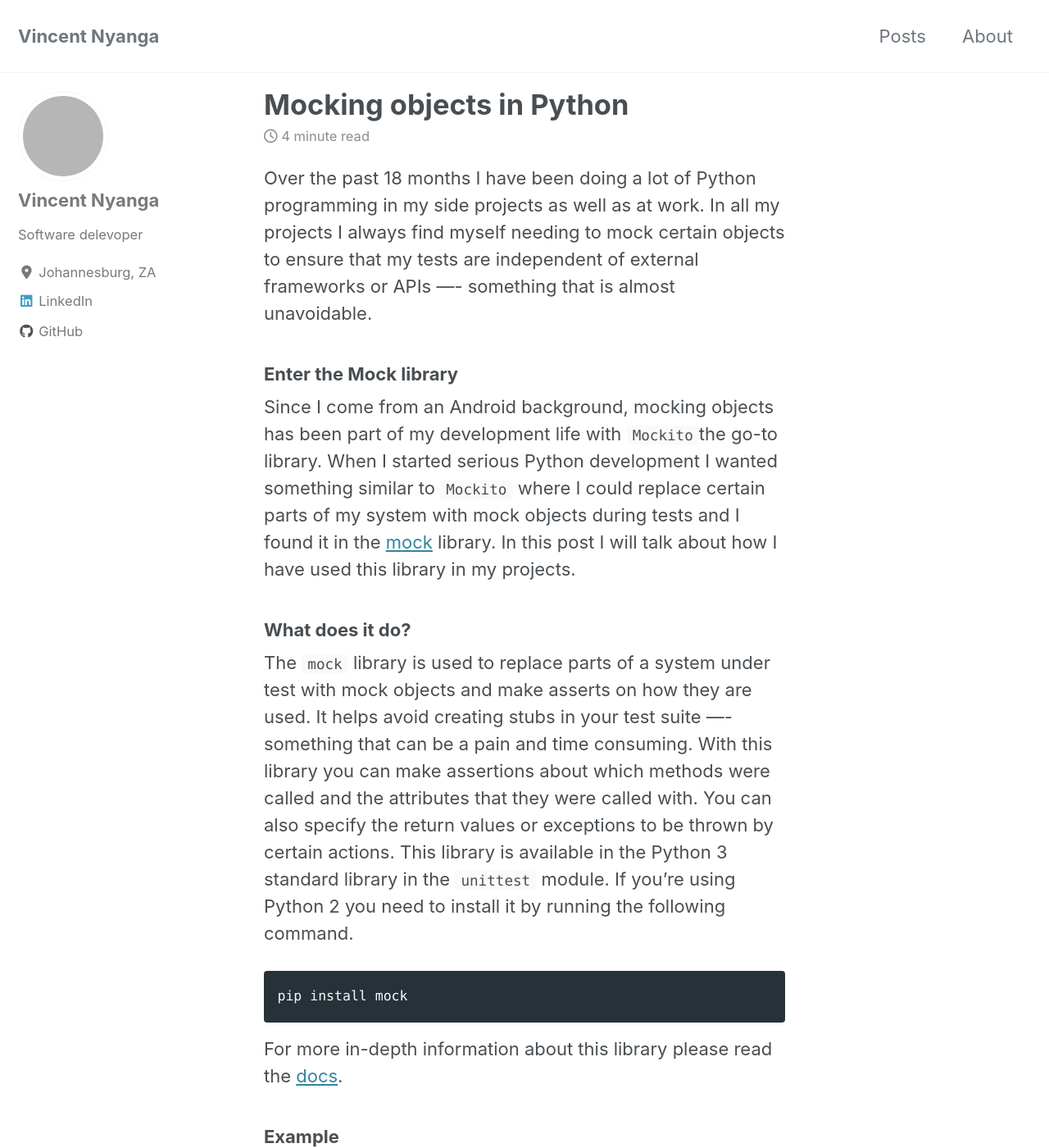
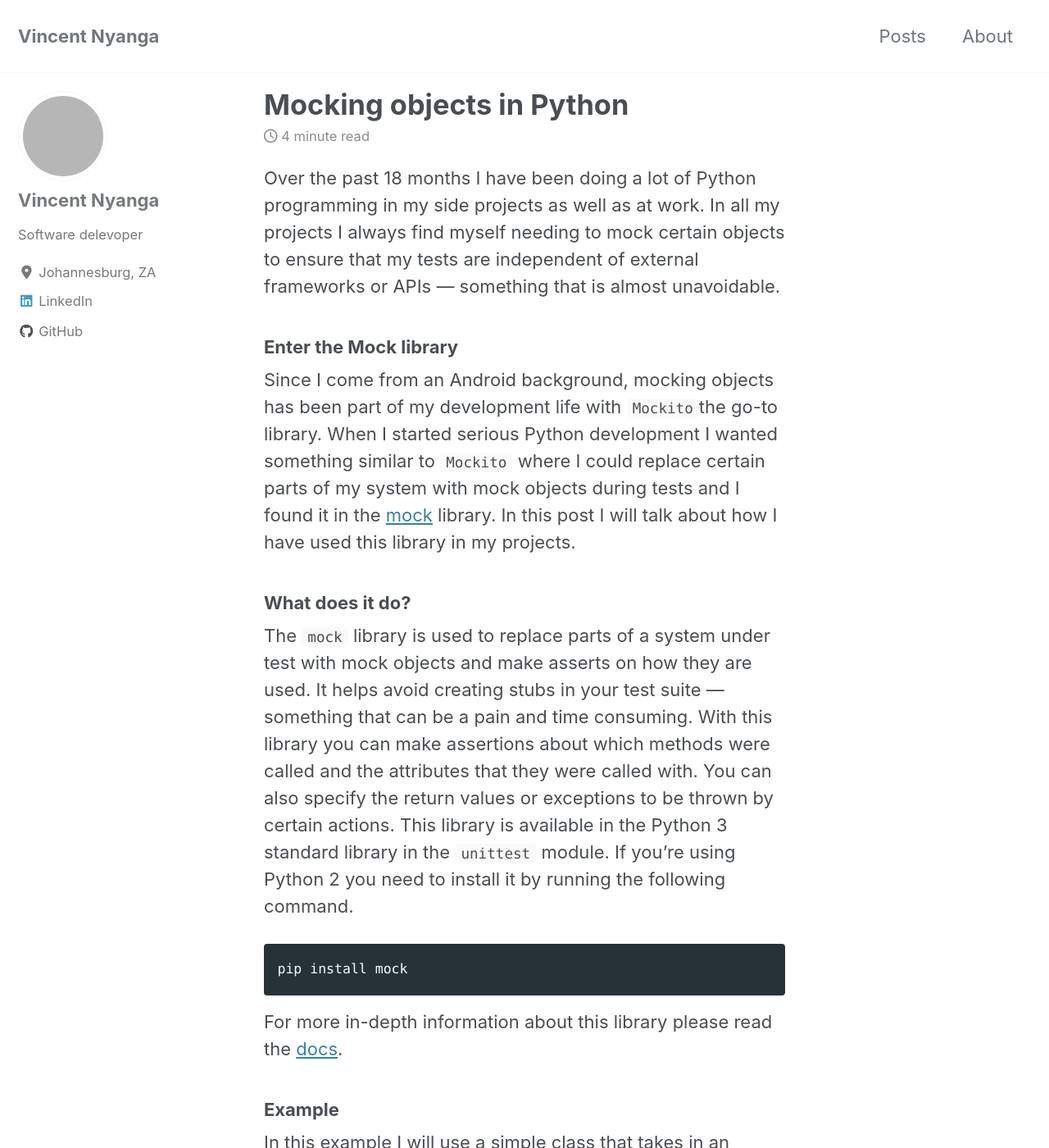
Before and after one commit to vince-nyanga/vince-nyanga.github.io, a Jekyll site: the page built from _posts/2018-04-24-mocking-objects-in-python.md, in a window 1280 px wide and 1400 px high. Shown: the whole window at 82% size. Built offline with Jekyll 4.4.1, drawn with Linux system fonts in a browser that asks for light colours; cached includes are drawn as plain includes; nearby versions of some CDN libraries; grey boxes are pictures that could not be loaded.

Commit message:
fixed typo

````diff
--- a/_posts/2018-04-24-mocking-objects-in-python.md
+++ b/_posts/2018-04-24-mocking-objects-in-python.md
@@ -4,13 +4,13 @@ date: 2018-04-24
 tags: [Python]
 ---
 
-Over the past 18 months I have been doing a lot of Python programming in my side projects as well as at work. In all my projects I always find myself needing to mock certain objects to ensure that my tests are independent of external frameworks or APIs —- something that is almost unavoidable.
+Over the past 18 months I have been doing a lot of Python programming in my side projects as well as at work. In all my projects I always find myself needing to mock certain objects to ensure that my tests are independent of external frameworks or APIs — something that is almost unavoidable.
 
 ### Enter the Mock library
 Since I come from an Android background, mocking objects has been part of my development life with `Mockito`the go-to library. When I started serious Python development I wanted something similar to `Mockito` where I could replace certain parts of my system with mock objects during tests and I found it in the [mock](https://docs.python.org/3/library/unittest.mock.html) library. In this post I will talk about how I have used this library in my projects.
 
 ### What does it do?
-The `mock` library is used to replace parts of a system under test with mock objects and make asserts on how they are used. It helps avoid creating stubs in your test suite —- something that can be a pain and time consuming. With this library you can make assertions about which methods were called and the attributes that they were called with. You can also specify the return values or exceptions to be thrown by certain actions.
+The `mock` library is used to replace parts of a system under test with mock objects and make asserts on how they are used. It helps avoid creating stubs in your test suite — something that can be a pain and time consuming. With this library you can make assertions about which methods were called and the attributes that they were called with. You can also specify the return values or exceptions to be thrown by certain actions.
 This library is available in the Python 3 standard library in the `unittest` module. If you’re using Python 2 you need to install it by running the following command.
 
 ```bash
````
